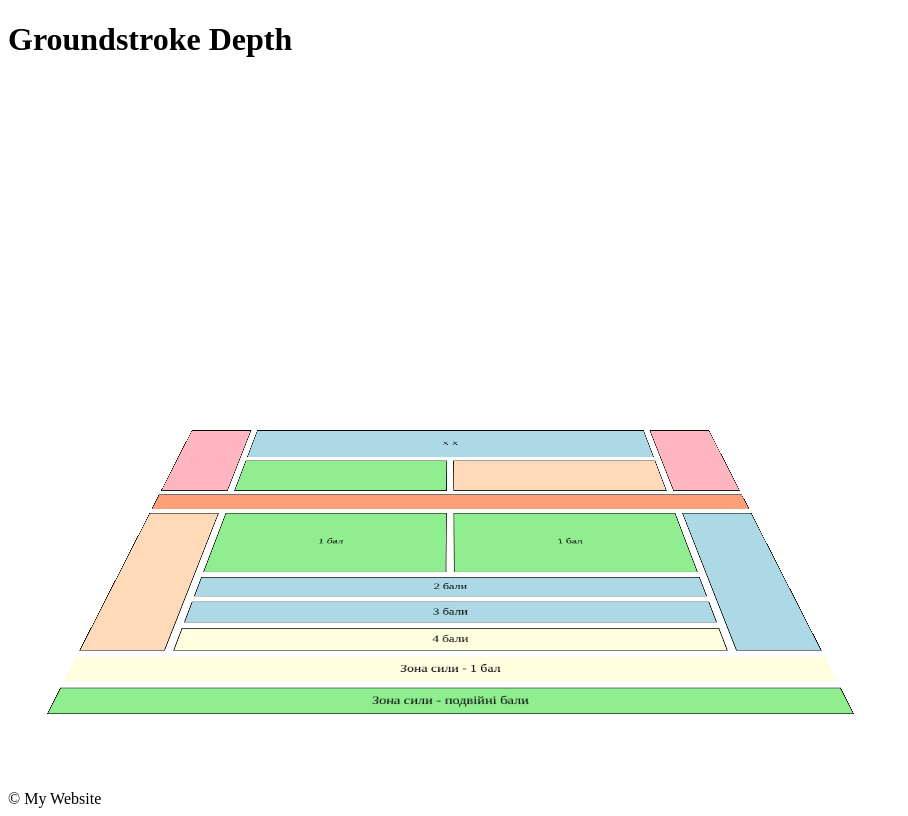
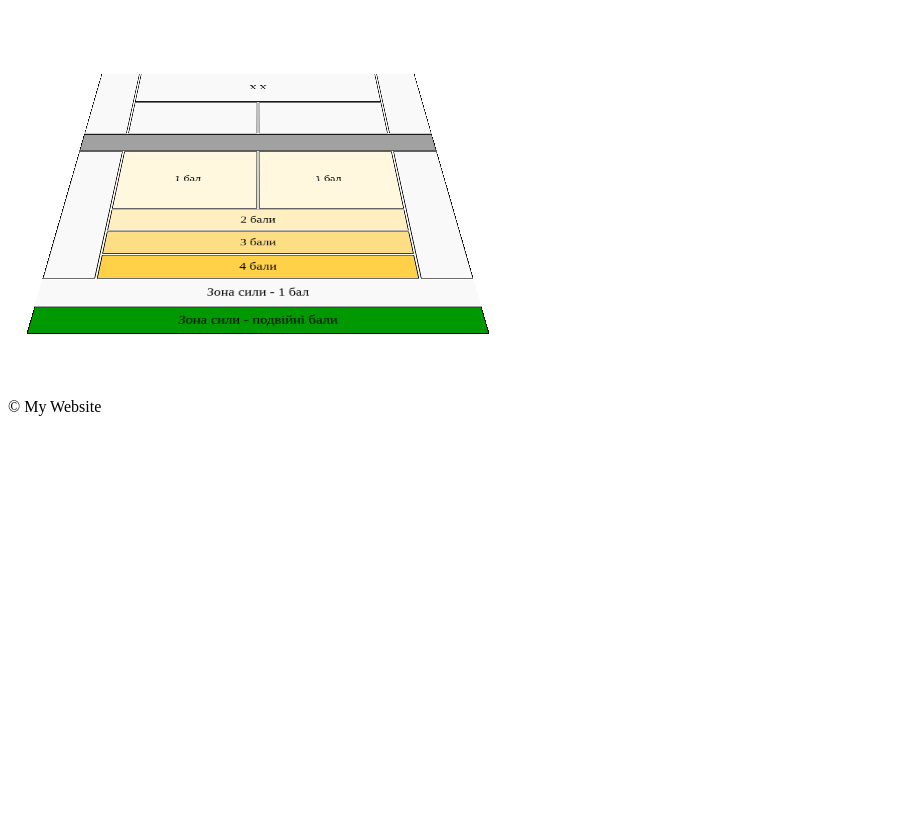
Before and after one commit to MaximNoritsyn/tennishub, a FastAPI app: page /testing/1/gsd/1 in a window 1280 px wide. Shown: the part 58-874 px from the top of the page, without its empty margins (0-908 px from the left). After the commit the page ends 474 px from the top, so only its background shows below. Run offline with FastAPI, Linux system fonts and the light colour scheme; parts of the project's set-up code (start-up, migrations or seed data) failed here and were passed over.

Commit message:
interactive tennis court groundstroke depth

```diff
--- a/app/static/css/groundstroke_depth.css
+++ b/app/static/css/groundstroke_depth.css
@@ -1,122 +1,138 @@
-.grid-container {
+.tennis-court {
   display: grid;
   grid-template-columns: repeat(8, 1fr);
   grid-template-rows: repeat(15, 1fr);
-  gap: 10px;
+  gap: 2px;
   transform: perspective(500px) rotateX(30deg);
   transform-origin: bottom;
-  width: 70%;
+  width: 100%;
+  margin-top: -200px;px;
+  max-width: 500px;
 }
 
+
 /* Center text */
-.grid-container > * {
+.tennis-court > * {
   display: flex;
   align-items: center;
   justify-content: center;
+  margin: 0;
+  padding: 0;
 }
 
 .box1 {
   grid-column: 1 / span 1;
   grid-row: 1 / span 4;
-  background-color: #FFB6C1;
+  background-color: #f9f9f9;
   border: 1px solid black;
 }
 
 .box2 {
   grid-column: 2 / span 6;
   grid-row: 1 / span 2;
-  background-color: #ADD8E6;
+  background-color: #f9f9f9;
   border: 1px solid black;
 }
 
 .box3 {
   grid-column: 8 / span 1;
   grid-row: 1 / span 4;
-  background-color: #FFB6C1;
+  background-color: #f9f9f9;
   border: 1px solid black;
 }
 
 .box4 {
   grid-column: 2 / span 3;
   grid-row: 3 / span 2;
-  background-color: #90EE90;
+  background-color: #f9f9f9;
   border: 1px solid black;
 }
 
 .box5 {
   grid-column: 5 / span 3;
   grid-row: 3 / span 2;
-  background-color: #FFDAB9;
+  background-color: #f9f9f9;
   border: 1px solid black;
 }
 
 .box6 {
   grid-column: 1 / span 8;
   grid-row: 5 / span 1;
-  background-color: #FFA07A;
+  background-color: #33333375;
   border: 1px solid black;
 }
 
 .box7 {
   grid-column: 1 / span 1;
   grid-row: 6 / span 6;
-  background-color: #FFDAB9;
+  background-color: #f9f9f9;
+  border: 1px solid black;
+}
+
+.box_1point_right {
+  grid-column: 2 / span 3;
+  grid-row: 6 / span 3;
+  background-color: #fff7de;
+  border: 1px solid black;
+}
+
+.box_1point_left {
+  grid-column: 5 / span 3;
+  grid-row: 6 / span 3;
+  background-color: #fff7de;
   border: 1px solid black;
 }
 
 .box8 {
-  grid-column: 2 / span 3;
-  grid-row: 6 / span 3;
-  background-color: #90EE90;
+  grid-column: 8 / span 1;
+  grid-row: 6 / span 6;
+  background-color: #f9f9f9;
   border: 1px solid black;
 }
 
-.box9 {
-  grid-column: 5 / span 3;
-  grid-row: 6 / span 3;
-  background-color: #90EE90;
+.box_2point {
+  grid-column: 2 / span 6;
+  grid-row: 9 / span 1;
+  background-color: #ffefc0;
   border: 1px solid black;
 }
 
-.box10 {
-  grid-column: 8 / span 1;
-  grid-row: 6 / span 6;
-  background-color: #ADD8E6;
+.box_3point {
+  grid-column: 2 / span 6;
+  grid-row: 10 / span 1;
+  background-color: #fdde84;
   border: 1px solid black;
 }
 
-.box11 {
+.box_4point {
   grid-column: 2 / span 6;
-  grid-row: 9 / span 1;
-  background-color: #ADD8E6;
+  grid-row: 11 / span 1;
+  background-color: #ffd148;
   border: 1px solid black;
 }
 
-.box12 {
-  grid-column: 2 / span 6;
-  grid-row: 10 / span 1;
-  background-color: #ADD8E6;
-  border: 1px solid black;
-}
-
-.box13 {
-  grid-column: 2 / span 6;
-  grid-row: 11 / span 1;
-  background-color: #FFFFE0;
-  border: 1px solid black;
-}
-
-.box14 {
+.box_power_1point {
   grid-column: 1 / span 8;
   grid-row: 12 / span 1;
-  background-color: #FFFFE0;
+  background-color: #f9f9f9;
   border: none;
   padding: 10px;
 }
 
-.box15 {
+.box_power_double {
   grid-column: 1 / span 8;
   grid-row: 13 / span 1;
-  background-color: #90EE90;
+  background-color: #009901;
   border: 1px solid black;
 }
+
+.active_area:hover {
+  transform: scale(1.05);
+  box-shadow: 0px 4px 8px rgba(0, 0, 0, 0.3);
+}
+
+.push-area {
+  transform: scale(1.05);
+  background-color: #ff5656;
+  box-shadow: 0px 4px 8px rgba(0, 0, 0, 0.3);
+}
--- a/app/templates/groundstroke_depth.html
+++ b/app/templates/groundstroke_depth.html
@@ -1,15 +1,13 @@
 {% extends "base.html" %}
 
-{% block title %}Log in up{% endblock %}
+{% block title %}Groundstroke Depth{% endblock %}
 
 {% block styles %}
     <link rel="stylesheet" href="{{ url_for('static', path='/css/groundstroke_depth.css') }}">
 {% endblock %}
 
 {% block content %}
-
-<h1>Groundstroke Depth</h1>
-<div class="grid-container">
+<div class="tennis-court">
   <div class="box1"></div>
   <div class="box2">X X</div>
   <div class="box3"></div>
@@ -17,15 +15,16 @@
   <div class="box5"></div>
   <div class="box6"></div>
   <div class="box7"></div>
-  <div class="box8">1 бал</div>
-  <div class="box9">1 бал</div>
-  <div class="box10"></div>
-  <div class="box11">2 бали</div>
-  <div class="box12">3 бали</div>
-  <div class="box13">4 бали</div>
-  <div class="box14">Зона сили - 1 бал</div>
-  <div class="box15">Зона сили - подвійні бали</div>
+  <div class="box_1point_right active_area" id="box_1point_right">1 бал</div>
+  <div class="box_1point_left active_area" id="box_1point_left">1 бал</div>
+  <div class="box8"></div>
+  <div class="box_2point active_area" id="box_2point">2 бали</div>
+  <div class="box_3point active_area" id="box_3point">3 бали</div>
+  <div class="box_4point active_area" id="box_4point">4 бали</div>
+  <div class="box_power_1point active_area" id="box_power_1point">Зона сили - 1 бал</div>
+  <div class="box_power_double active_area" id="box_power_double">Зона сили - подвійні бали</div>
 </div>
 
+<script src="{{ url_for('static', path='/js/groundstroke_depth.js') }}"></script>
 
 {% endblock %}
```
Also changed, not shown: app/static/js/groundstroke_depth.js (added, +63 -0 lines).
